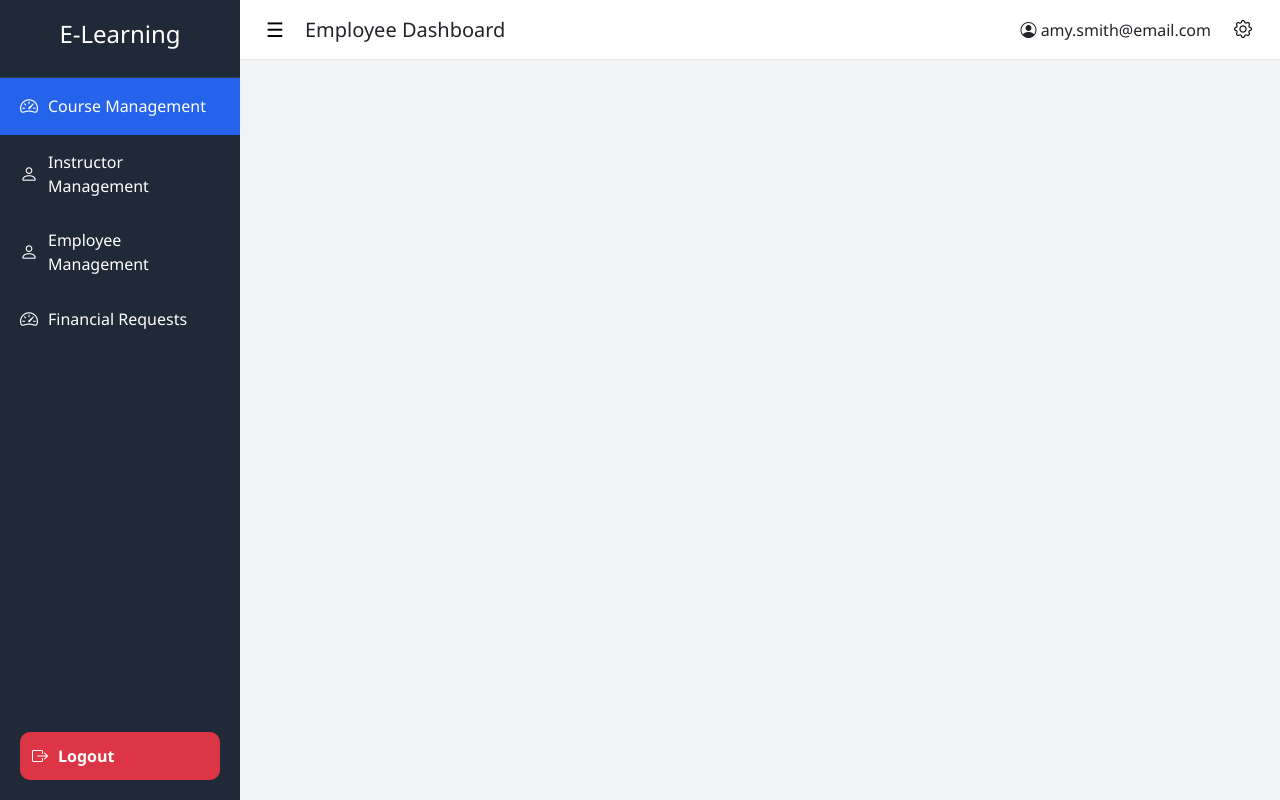
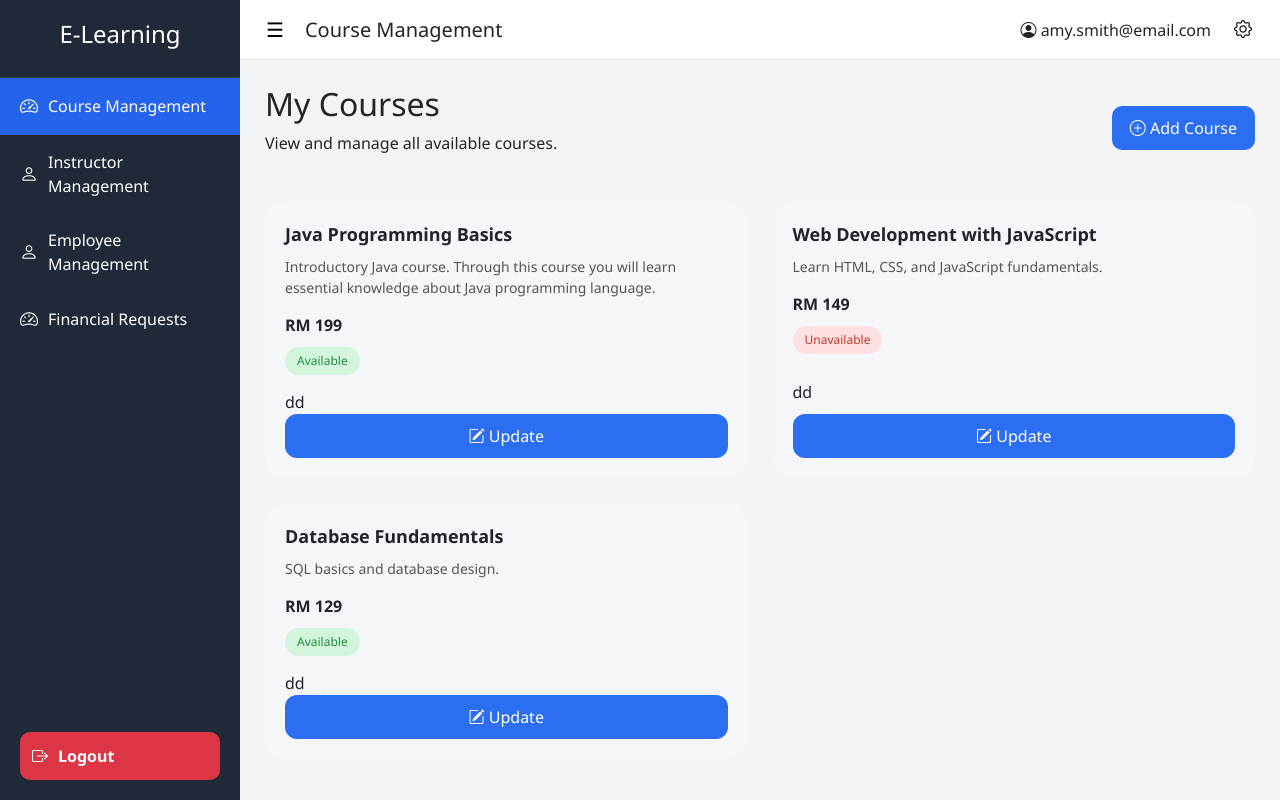
Before and after one commit to tienTran42984/HUTECH_Javascript_FinalProject, a plain HTML site: page Employee/pages/index.html in a window 1280 px wide. Both pictures are taken after a click on the item "Course Management". Drawn offline with nearby package versions, Linux system fonts and the light colour scheme; files whose address does not match are found by name.

Commit message:
Commit 27/2/26 - 6:42AM - ListingCoursesManageCourses

```diff
--- a/Employee/app.js
+++ b/Employee/app.js
@@ -0,0 +1,103 @@
+const courses = [
+    {
+        id: "C001",
+        title: "Java Programming Basics",
+        description: "Introductory Java course. Through this course you will learn essential knowledge about Java programming language.",
+        price: 199,
+        status: "Available"
+    },
+    {
+        id: "C002",
+        title: "Web Development with JavaScript",
+        description: "Learn HTML, CSS, and JavaScript fundamentals.",
+        price: 149,
+        status: "Unavailable"
+    },
+    {
+        id: "C003",
+        title: "Database Fundamentals",
+        description: "SQL basics and database design.",
+        price: 129,
+        status: "Available"
+    }
+];
+
+const menuItems = document.querySelectorAll(".menu-item")
+const pageContainer = document.getElementById("pageContainer")
+const pageTitle = document.getElementById("pageTitle")
+const logoutBtn = document.getElementById("logoutBtn")
+
+menuItems.forEach(item => {
+    item.addEventListener("click", () => {
+        const pageName = item.dataset.page
+        if(!pageName) return
+
+        menuItems.forEach(i => i.classList.remove("active"))
+        item.classList.add("active")
+
+        loadPage(pageName)
+    })
+})
+
+logoutBtn.addEventListener("click", () => {
+    localStorage.removeItem("loginUser");
+    window.location.href = "../../General/pages/login.html";
+});
+
+async function loadPage(pageName){
+    const pageContainer = document.getElementById("pageContainer")
+    const pageTitle = document.getElementById("pageTitle")
+
+    try{
+        const res = await fetch(`${pageName}.html`)
+        const html = await res.text()
+
+        pageContainer.innerHTML = html;
+
+        const titleMap = {
+            courses: "Course Management",
+            instructors: "Instructor Management",
+            employees: "Employee Management",
+            financialRequests: "Financial Requests"
+        };
+        pageTitle.textContent = titleMap[pageName] || "Dashboard";
+
+        if(pageName === "courses"){
+            courseRender();
+        }
+    }catch(error){
+        console.log(error);
+        pageContainer.innerHTML = "<h4>Page not found</h4>";
+    }
+}
+
+loadPage("Dashboard")
+
+function courseRender(){
+    const courseGrid = document.getElementById("courseGrid")
+
+    courseGrid.innerHTML = courses.map(course =>
+        `
+            <div class="course-card">
+                <div>
+                    <div class="course-title">${course.title}</div>
+                    <div class="course-desc">${course.description}</div>
+                    <div class="course-price">RM ${course.price}</div>
+                    <span class="status-badge ${course.status === "Available" ? "status-available" : "status-unavailable"}">
+                        ${course.status}
+                    </span>
+                </div>dd
+
+                <button class="update-btn">
+                    <i class="bi bi-pencil-square"></i> Update
+                </button>
+            </div>
+        `
+    ).join("")
+
+    document.querySelectorAll(".update-btn").forEach(btn => {
+        btn.addEventListener("click", () => {
+            alert("Update course");
+        })
+    })
+}
--- /dev/null
+++ b/Employee/pages/courses.html
@@ -0,0 +1,12 @@
+<div class="courses-header">
+    <div>
+        <h2>My Courses</h2>
+        <p>View and manage all available courses.</p>
+    </div>
+
+    <button class="add-course-btn">
+        <i class="bi bi-plus-circle"></i> Add Course
+    </button>
+</div>
+
+<div id="courseGrid" class="courses-grid"></div>
--- a/Employee/pages/index.html
+++ b/Employee/pages/index.html
@@ -17,22 +17,22 @@
                 </div>
 
                 <ul class="sidebar-menu">
-                    <li class="menu-item active" data-page="courseManagement">
+                    <li class="menu-item active" data-page="courses">
                         <i class="bi bi-speedometer2"></i>
                         <span>Course Management</span>
                     </li>
 
-                    <li class="menu-item" data-page="instructorManagement">
+                    <li class="menu-item" data-page="instructors">
                         <i class="bi bi-person"></i>
                         <span>Instructor Management</span>
                     </li>
 
-                    <li class="menu-item" data-page="employeeManagement">
+                    <li class="menu-item" data-page="employees">
                         <i class="bi bi-person"></i>
                         <span>Employee Management</span>
                     </li>
 
-                    <li class="menu-item" data-page="employeeManagement">
+                    <li class="menu-item" data-page="financialRequests">
                         <i class="bi bi-speedometer2"></i>
                         <span>Financial Requests</span>
                     </li>
@@ -50,7 +50,7 @@
                 <header class="topbar">
                     <div class="topbar-left">
                         <button id="toggleSidebar" class="toggle-btn">☰</button>
-                        <h5 class="page-title">Employee Dashboard</h5>
+                        <h5 class="page-title" id="pageTitle">Employee Dashboard</h5>
                     </div>
 
                     <div class="topbar-right">
--- a/Employee/style.css
+++ b/Employee/style.css
@@ -143,3 +143,102 @@
 .settings-btn:hover {
   background: #f3f4f6;
 }
+
+/*------------MANAGECOURSE-----------*/
+.courses-header {
+    display: flex;
+    justify-content: space-between;
+    align-items: center;
+    margin-bottom: 30px;
+}
+
+.add-course-btn {
+    background: #2b6ef2;
+    color: white;
+    border: none;
+    padding: 10px 18px;
+    border-radius: 10px;
+    cursor: pointer;
+    font-weight: 500;
+}
+
+.add-course-btn:hover {
+    background: #1f5ed9;
+}
+
+/* Grid Layout */
+.courses-grid {
+    display: grid;
+    grid-template-columns: repeat(auto-fill, minmax(320px, 1fr));
+    gap: 25px;
+}
+
+/* Course Card */
+.course-card {
+    background: #f4f6f9;
+    border-radius: 20px;
+    padding: 20px;
+    display: flex;
+    flex-direction: column;
+    justify-content: space-between;
+    transition: 0.3s ease;
+}
+
+.course-card:hover {
+    transform: translateY(-5px);
+}
+
+/* Title */
+.course-title {
+    font-size: 18px;
+    font-weight: 600;
+    margin-bottom: 8px;
+}
+
+/* Description */
+.course-desc {
+    font-size: 14px;
+    color: #555;
+    margin-bottom: 15px;
+}
+
+/* Price */
+.course-price {
+    font-weight: 600;
+    margin-bottom: 10px;
+}
+
+/* Status Badge */
+.status-badge {
+    display: inline-block;
+    padding: 5px 12px;
+    border-radius: 50px;
+    font-size: 12px;
+    font-weight: 500;
+    margin-bottom: 15px;
+}
+
+.status-available {
+    background: #d4f5dd;
+    color: #1f8f3a;
+}
+
+.status-unavailable {
+    background: #ffe0e0;
+    color: #c0392b;
+}
+
+/* Update Button */
+.update-btn {
+    background: #2b6ef2;
+    color: white;
+    border: none;
+    padding: 10px;
+    border-radius: 12px;
+    cursor: pointer;
+    font-weight: 500;
+}
+
+.update-btn:hover {
+    background: #1f5ed9;
+}
--- a/Instructor/app.js
+++ b/Instructor/app.js
@@ -2,24 +2,28 @@ const courses = [
   {
     id: "C001",
     title: "Java Programming Basics",
+    status: "Available",
     description: "Introductory Java course. Through this course you will learn essential knowledge about Java programming language",
     price: 120
   },
   {
     id: "C002",
     title: "Web Development with JavaScript",
+    status: "Available",
     description: "Learn HTML, CSS, and JavaScript fundamentals.",
     price: 130
   },
   {
     id: "C003",
     title: "Database Fundamentals",
+    status: "Available",
     description: "SQL basics and database design.",
     price: 200
   },
   {
     id: "C004",
     title: "Classic Art Analysis",
+    status: "Unavailable",
     description: "This course is everything you need to know about classic arts. Including a new way to behold them.",
     price: 100
   }
```
